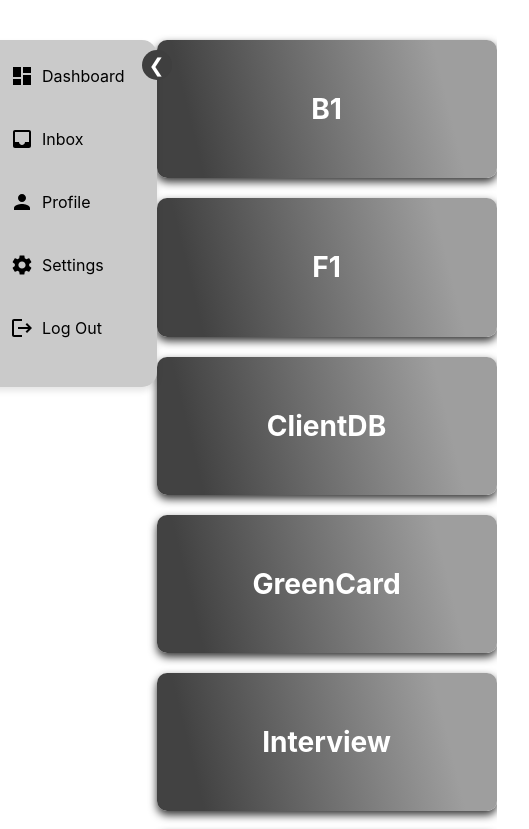
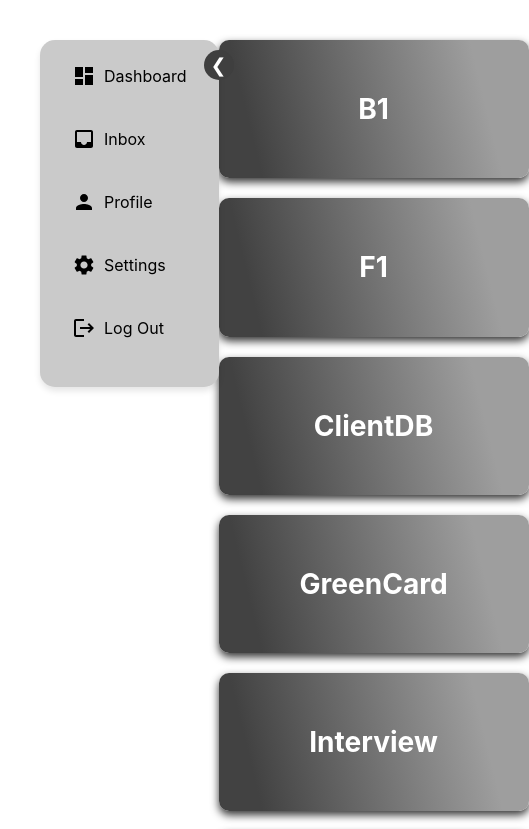
Before and after one commit to bulgass/crm_edus, a React (Vite) app: page / in a window 390 px wide. Shown: the top 829 px of the page, 529 px wide, since content can reach past the window. Built offline with nearby package versions, Linux system fonts and the light colour scheme; no server answers; the database is empty; sample sign-in values are in the browser's storage.

Commit message:
change margin in homepage

```diff
--- a/src/App.jsx
+++ b/src/App.jsx
@@ -7,7 +7,6 @@ import {
 } from "react-router-dom";
 import { useAuth } from "./providers/authProvider/authProvider";
 import Login from "./components/pages/auth/login/login";
-import Signup from "./components/pages/auth/signup/signup";
 import Homepage from "./components/pages/home/homepage";
 import Profile from "./components/pages/profile/profile";
 import CheckUsers from "./components/pages/checkUsers/checkUsers";
@@ -39,7 +38,6 @@ function App() {
           ) : (
             <>
               <Route path="/" element={<Navigate to="/login" />} />
-              <Route path="/signup" element={<Signup />} />
               <Route path="/login" element={<Login />} />
             </>
           )}
--- a/src/components/pages/home/homepage.css
+++ b/src/components/pages/home/homepage.css
@@ -36,3 +36,9 @@
 .info-content {
     margin-left: 20px;
 }
+
+@media screen and (max-width: 1000px){
+    .homepage{
+        margin-left: 0;
+    }
+}
```
